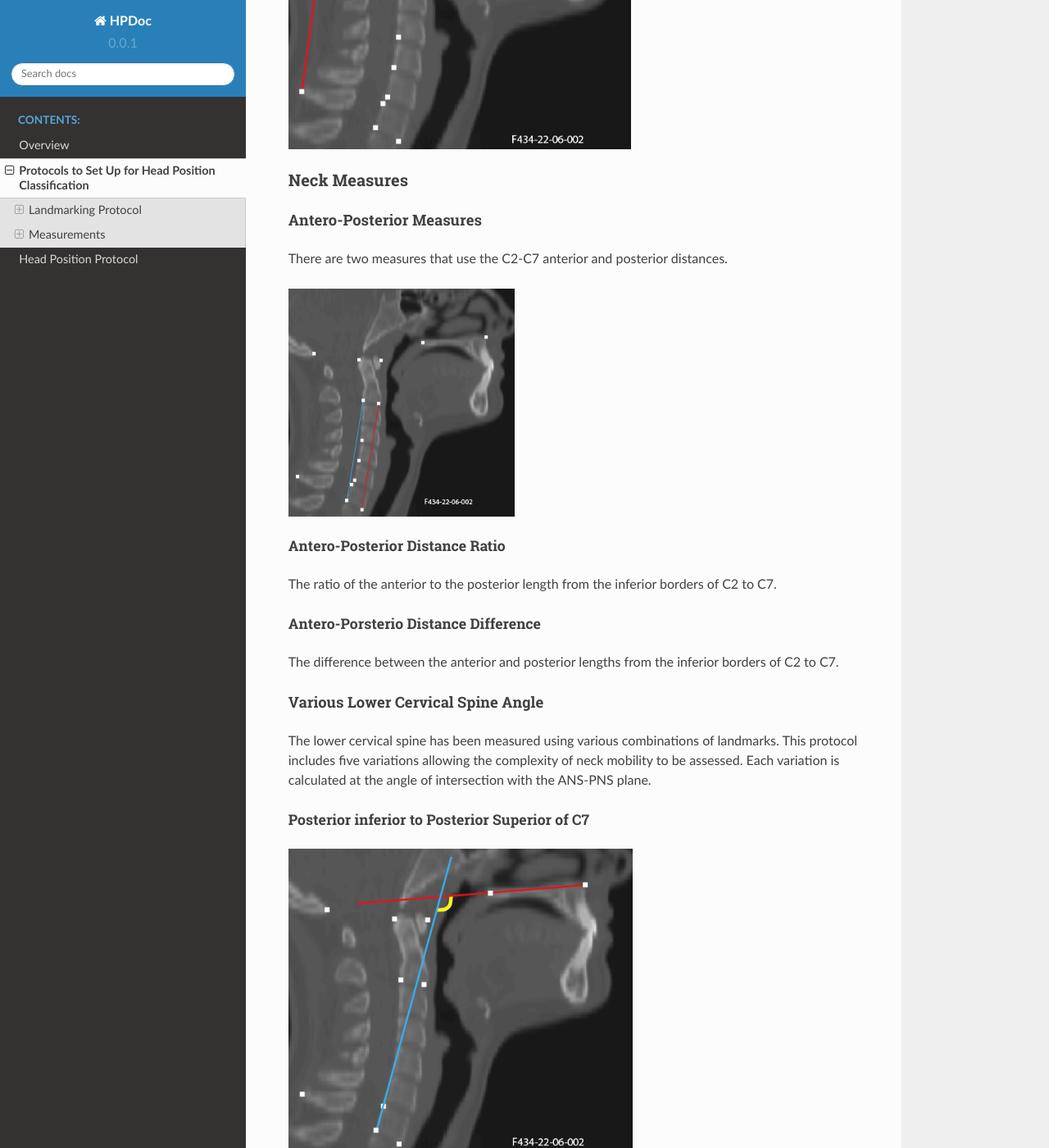
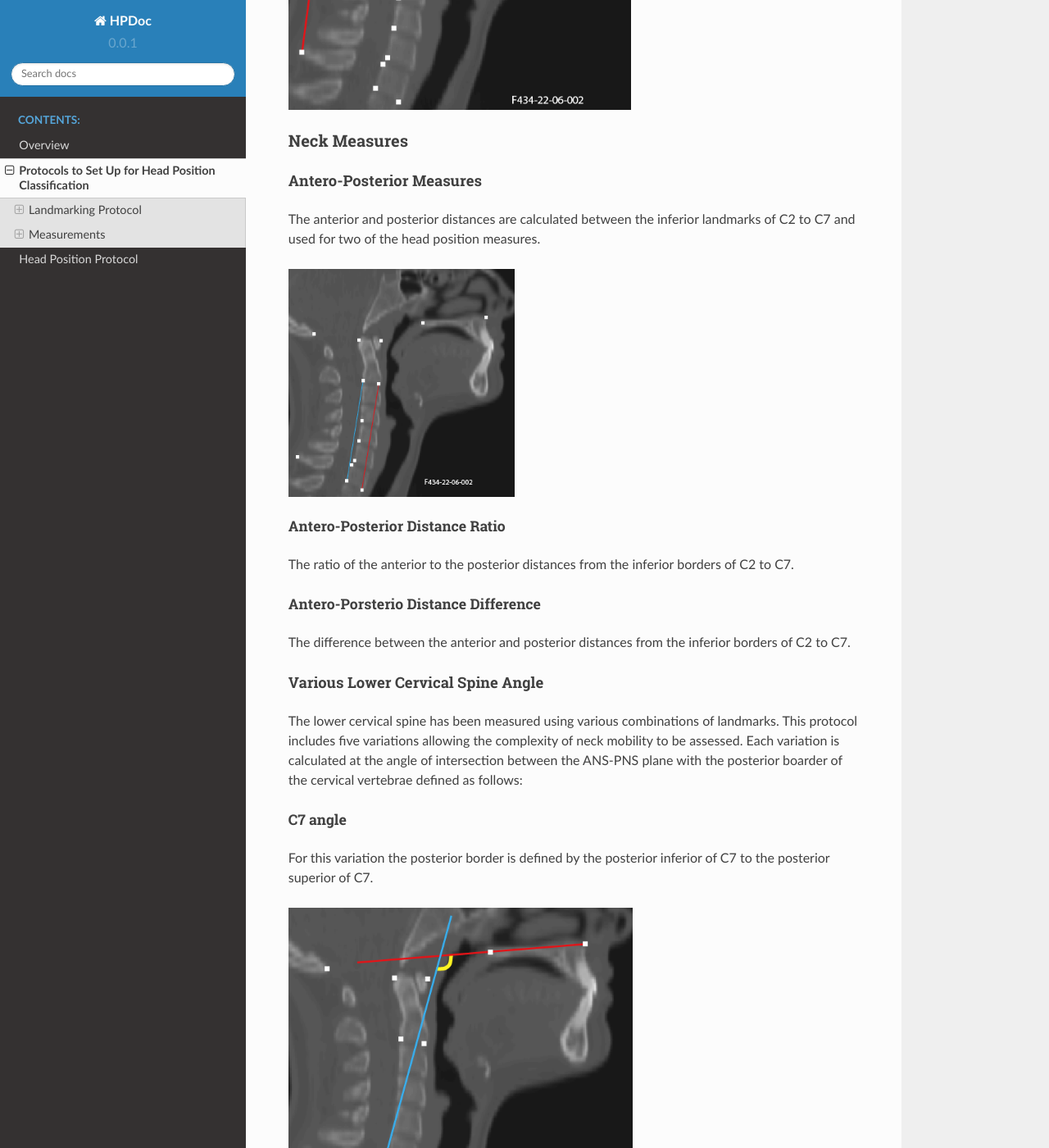
Before and after one commit to vocaltractlab/headpositiondoc, a Sphinx documentation site: the page built from source/protocol.rst, in a window 1280 px wide and 1400 px high, scrolled down 6277 px. Shown: the whole window at 82% size. Built offline with Sphinx 7.4.7 and the Read the Docs theme 2.0.0, drawn with Linux system fonts in a browser that asks for light colours; pages that are not in the unit, such as notebooks, are missing from menus; some of the changed text lies outside the part shown.

Commit message:
update measure/overview

```diff
--- a/source/protocol.rst
+++ b/source/protocol.rst
@@ -114,7 +114,7 @@
 ANS-PNS Plane
 +++++++++++++
 
-This measure calculates the angle of the nasal spine from a horizontal plane through the imaging scan.
+The angle of the nasal spine plane defined by the anterior nasal spine (ANS, 1) and the posterior nasal spine (PNS, 2) landmarks subtended with the horizontal plane of the imaging study.
 
 .. figure:: docs/ANSPNS.PNG
        :scale: 75%
@@ -124,7 +124,7 @@
 Maxillo-Pharyngeal Angle
 ++++++++++++++++++++++++
 
-This measure calculates the angle from the posterior nasal spine to the anterior tubercle of C1 to the anterior inferior point of C2.
+The angle of intersection between the PNS (2) - anterior tubercle of C1 (AT1, 6) line and the AT1 (6) - anterior inferior point of C2 (C2ai, 13) line.
 
 .. figure:: docs/MP.PNG
        :scale: 75%
@@ -134,7 +134,7 @@
 C2 Angle
 ++++++++
 
-This measure calculates the angle between the ANS-PNS plane and the posterior margin of C2.
+The angle of intersection between the posterior border of C2 (C2pi, 7; PSA, 5) line and the ANS (1) - PNS (2) plane.
 
 .. figure:: docs/C2.PNG
 	:scale: 75%
@@ -144,7 +144,7 @@
 Modified Bhalala head tilt angle
 ++++++++++++++++++++++++++++++++
 
-In Bhalala et al., 2016 the head tilt angle used connected the occipito-ophisthion line and the ophisthion-C7 spinious process line, however due to the restricted field of view in many retrospective scans, which cut off the occiput landmark this protocol modified the angle to the posterior nasal spine.  The modified angle is comparable dur to structural connection of the cranium with limited change in the relationship of the occiput to the PNS.
+The angle of intersection between the PNS (2) - opisthion (OPI, 3) line and the OPI (3) - C7 spinous process (SpPro7, 4) line.
 
 .. figure:: docs/Bhalala.PNG
         :scale: 75%
@@ -158,7 +158,7 @@
 Antero-Posterior Measures
 +++++++++++++++++++++++++
 
-There are two measures that use the C2-C7 anterior and posterior distances.
+The anterior and posterior distances are calculated between the inferior landmarks of C2 to C7 and used for two of the head position measures.
 
 .. figure:: docs/APDist.PNG
        :scale: 75%
@@ -167,59 +167,60 @@
 Antero-Posterior Distance Ratio
 ~~~~~~~~~~~~~~~~~~~~~~~~~~~~~~~
 
-The ratio of the anterior to the posterior length from the inferior borders of C2 to C7.
+The ratio of the anterior to the posterior distances from the inferior borders of C2 to C7.
 
 
 Antero-Porsterio Distance Difference
 ~~~~~~~~~~~~~~~~~~~~~~~~~~~~~~~~~~~~
 
-The difference between the anterior and posterior lengths from the inferior borders of C2 to C7.
+The difference between the anterior and posterior distances from the inferior borders of C2 to C7.
 
 
 Various Lower Cervical Spine Angle
 ++++++++++++++++++++++++++++++++++
 
-The lower cervical spine has been measured using various combinations of landmarks.  This protocol includes five variations allowing the complexity of neck mobility to be assessed. Each variation is calculated at the angle of intersection with the ANS-PNS plane.
+The lower cervical spine has been measured using various combinations of landmarks.  This protocol includes five variations allowing the complexity of neck mobility to be assessed. Each variation is calculated at the angle of intersection between the ANS-PNS plane with the posterior boarder of the cervical vertebrae defined as follows:
 
-Posterior inferior to Posterior Superior of C7
+
+C7 angle
 ~~~~~~~~~~~~~~~~~~~~~~~~~~~~~~~~~~~~~~~~~~~~~~
-
+For this variation the posterior border is defined by the posterior inferior of C7 to the posterior superior of C7.
 
 .. figure:: docs/C7PS.PNG
 	:scale: 75%
 	:alt: This figure provides visual example of the C7 PI-PS angle.
 
 
-Posterior inferior C7 to C6
+C7-C6 angle
 ~~~~~~~~~~~~~~~~~~~~~~~~~~~
-
+For this variation the posterior border is defined by the posterior inferior of C7 to the posterior inferior of C6.
 
 .. figure:: docs/C76i.PNG
 	:scale: 75%
 	:alt: This figure provides visual example of the C7pi to C6pi angle.
 
 
-Posterior inferior C7 to C5
+C7-C5 angle
 ~~~~~~~~~~~~~~~~~~~~~~~~~~~
-
+For this variation the posterior border is defined by the posterior inferior of C7 to the posterior inferior of C5.
 
 .. figure:: docs/C75i.PNG
         :scale: 75%
         :alt: This figure provides visual example of the C7pi to C6pi angle.
 
 
-Posterior inferior C7 to C4
+C7-C4 angle
 ~~~~~~~~~~~~~~~~~~~~~~~~~~~
-
+For this variation the posterior border is defined by the posterior inferior of C7 to the posterior inferior of C4.
 
 .. figure:: docs/C74i.PNG
         :scale: 75%
         :alt: This figure provides visual example of the C7pi to C6pi angle.
 
 
-Posterior inferior C6 to C4
+C6-C4 angle
 ~~~~~~~~~~~~~~~~~~~~~~~~~~~
-
+For this variation the posterior border is defined by the posterior inferior of C6 to the posterior inferior of C4.
 
 .. figure:: docs/C64i.PNG
         :scale: 75%
```
Also changed, not shown: other parts of source/protocol.rst (+6 -6 lines), source/overview.rst (+5 -5 lines).
